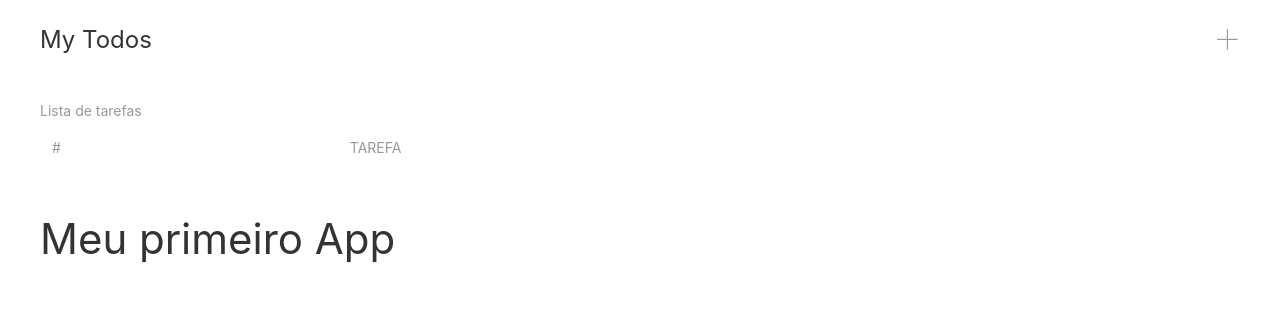
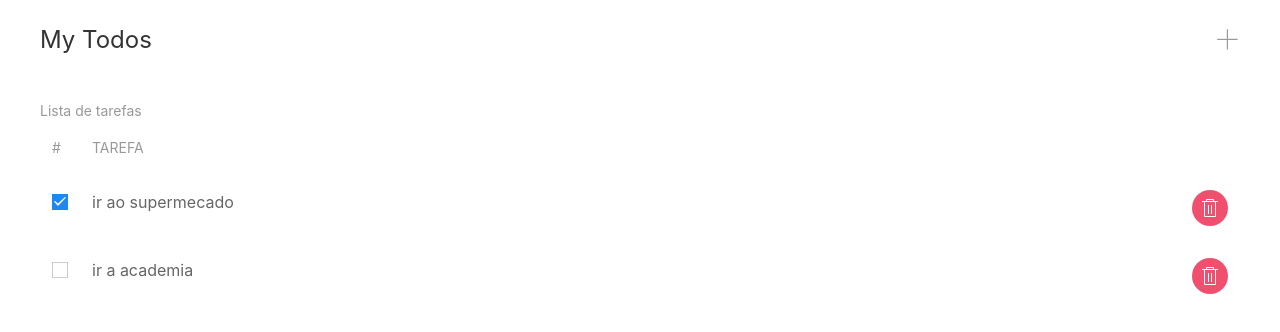
Before and after one commit to gustavofbc/todos, a React (Create React App) app: page / in a window 1280 px wide. Shown: the top 332 px of the page. Built offline with nearby package versions, Linux system fonts and the light colour scheme.

Commit message:
conclusao da aula 17 - Utilizando Context

```diff
--- a/src/components/App.tsx
+++ b/src/components/App.tsx
@@ -1,14 +1,16 @@
 import React from 'react';
+import TodoContext from '../contexts/TodoContext';
 import Navbar from './Navbar';
 import TodoList from './TodoList';
 
 const  App = () => {
     return (
-        <div className='uk-container'>
-            <Navbar></Navbar>
-            <TodoList></TodoList>
-            <h1>Meu primeiro App</h1>
-        </div>
+        <TodoContext>
+            <div className='uk-container'>
+                <Navbar></Navbar>
+                <TodoList></TodoList>
+            </div>
+        </TodoContext>
     );
 }
 
--- a/src/components/TodoList.tsx
+++ b/src/components/TodoList.tsx
@@ -1,11 +1,10 @@
-import React from 'react';
-import { Todo } from '../models/Todo';
+import React, { useContext } from 'react';
+import { TodoContext } from '../contexts/TodoContext';
+import { TodoContextType } from '../contexts/TodoContextType';
 import TodoListItem from './TodoListItem';
 
 const TodoList = () => {
-    const todos: Todo[] = [
-
-    ];
+    const { todos } = useContext<TodoContextType>(TodoContext);
 
     return(
        <table className='uk-table'>
--- a/src/components/TodoListItem.tsx
+++ b/src/components/TodoListItem.tsx
@@ -1,4 +1,6 @@
-import React from 'react';
+import React, { useContext } from 'react';
+import { TodoContext } from '../contexts/TodoContext';
+import { TodoContextType } from '../contexts/TodoContextType';
 import { Todo } from '../models/Todo';
 
 interface TodoListItemProps {
@@ -6,13 +8,14 @@
 }
 
 const TodoListItem = (props: TodoListItemProps) => {
+    const { removeTodo, toggle } = useContext<TodoContextType>(TodoContext);
 
     const onRemove = (todo: Todo) => {
-        console.log(todo);
+        removeTodo(todo)
     }
 
     const handleChange = (event: any) => {
-        console.log('mudou')
+        toggle(props.todo)
     }
 
     return(
```
